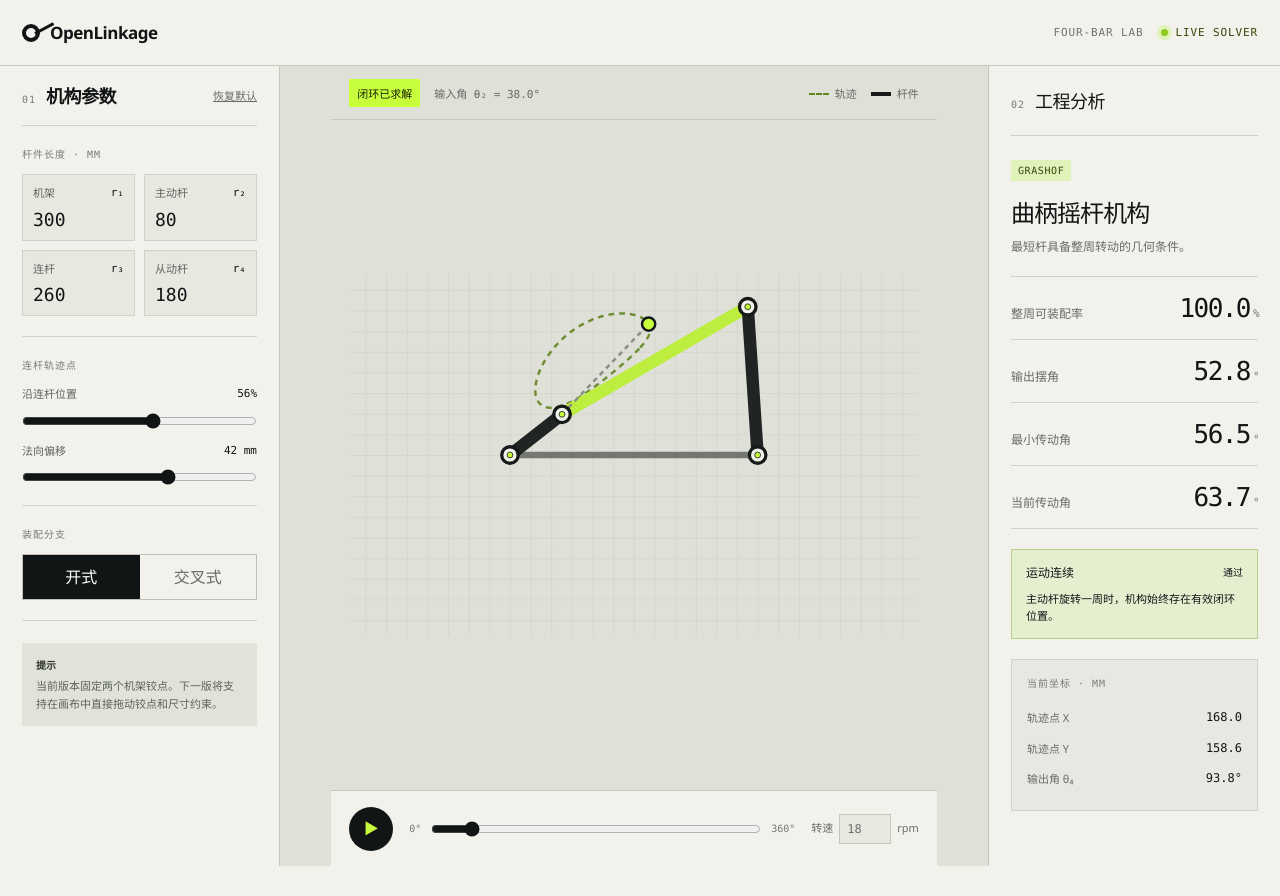
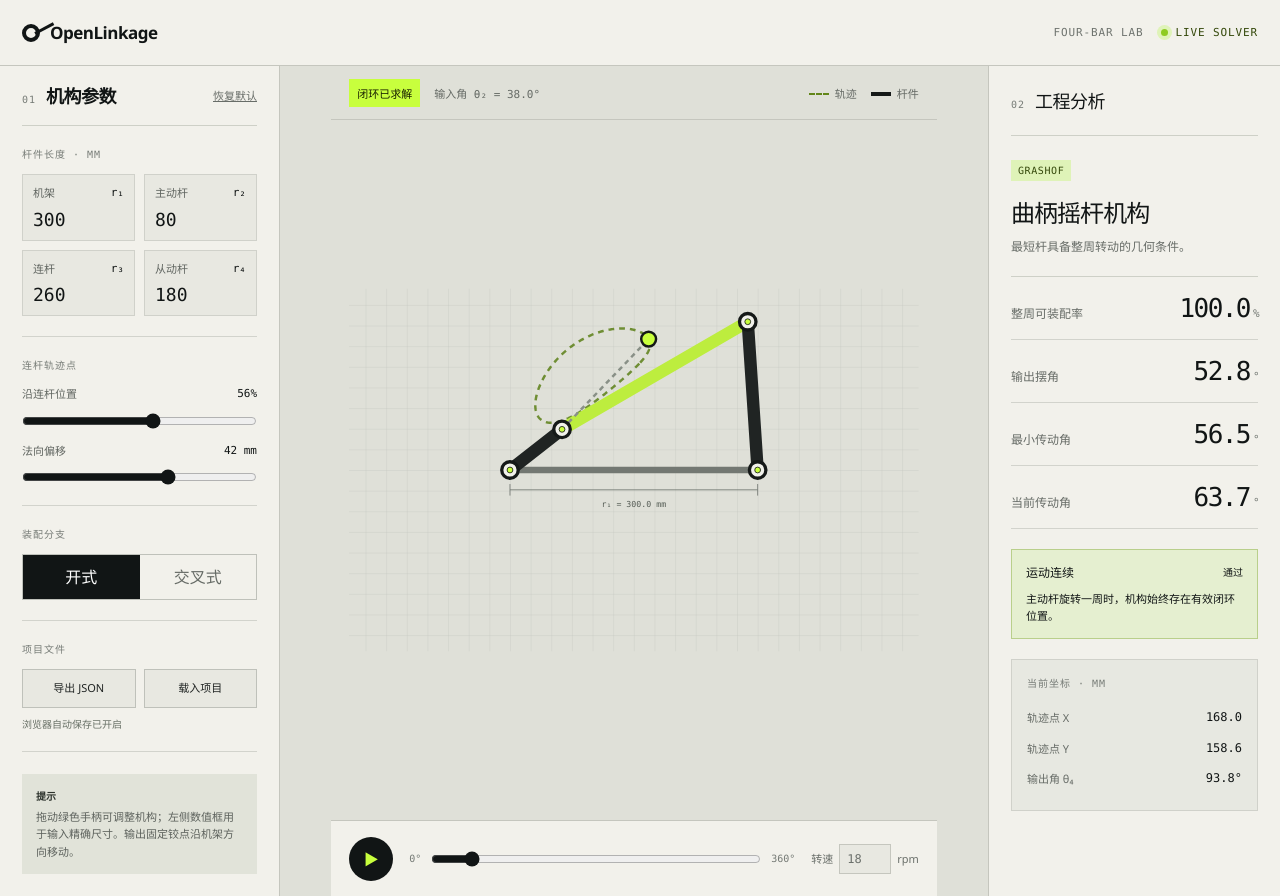
Before and after one commit to tutao0123/open-linkage, a Next.js app: page /lab in a window 1280 px wide. Before the commit the page ends 866 px from the top, so only its background shows below. Built offline with nearby package versions, Linux system fonts and the light colour scheme.

Commit message:
Add interactive editing and project files

```diff
--- /dev/null
+++ b/src/components/four-bar-editor.module.css
@@ -0,0 +1,58 @@
+.projectActions {
+  display: grid;
+  grid-template-columns: 1fr 1fr;
+  gap: 8px;
+}
+
+.projectActions button {
+  padding: 10px 8px;
+  border: 1px solid #bfc1ba;
+  background: #e8e8e1;
+  color: #202423;
+  font-size: 11px;
+  cursor: pointer;
+}
+
+.projectActions button:hover {
+  background: #dfe4d5;
+  border-color: #91978f;
+}
+
+.saveStatus {
+  margin: 9px 0 0;
+  color: #687066;
+  font-size: 10px;
+  line-height: 1.4;
+}
+
+.editableSvg {
+  touch-action: none;
+}
+
+.dimensions line {
+  stroke: #6f756f;
+  stroke-width: 1;
+}
+
+.dimensions text {
+  fill: #555c55;
+  font: 10px "Cascadia Mono", Consolas, monospace;
+}
+
+.dragHitArea {
+  fill: transparent;
+  stroke: none;
+}
+
+.draggableJoint {
+  cursor: grab;
+}
+
+.draggableJoint:active {
+  cursor: grabbing;
+}
+
+.draggableJoint:hover circle:first-child {
+  stroke: #679415;
+  stroke-width: 5;
+}
--- a/src/components/four-bar-lab.tsx
+++ b/src/components/four-bar-lab.tsx
@@ -1,6 +1,6 @@
 "use client";
 
-import { useEffect, useMemo, useState } from "react";
+import { useEffect, useMemo, useRef, useState, type PointerEvent as ReactPointerEvent } from "react";
 import Link from "next/link";
 import {
   analyzeMotion,
@@ -10,6 +10,7 @@ import {
   type FourBarParameters,
 } from "@/lib/four-bar";
 import styles from "./four-bar-lab.module.css";
+import editorStyles from "./four-bar-editor.module.css";
 
 const DEFAULT_PARAMETERS: FourBarParameters = {
   ground: 300,
@@ -18,6 +19,19 @@ const DEFAULT_PARAMETERS: FourBarParameters = {
   output: 180,
   couplerPointRatio: 0.56,
   couplerPointOffset: 42,
+};
+
+const STORAGE_KEY = "open-linkage:four-bar-project:v1";
+
+type DragTarget = "input" | "coupler" | "outputPivot" | "tracer";
+
+type FourBarProject = {
+  version: 1;
+  mechanismType: "four-bar";
+  parameters: FourBarParameters;
+  assemblyMode: AssemblyMode;
+  inputAngle: number;
+  speed: number;
 };
 
 const LINK_FIELDS: Array<{ key: keyof Pick<FourBarParameters, "ground" | "input" | "coupler" | "output">; label: string; code: string }> = [
@@ -32,11 +46,50 @@ function formatNumber(value: number | null, digits = 1) {
 }
 
 export function FourBarLab() {
+  const svgRef = useRef<SVGSVGElement>(null);
+  const fileInputRef = useRef<HTMLInputElement>(null);
   const [parameters, setParameters] = useState(DEFAULT_PARAMETERS);
   const [inputAngle, setInputAngle] = useState(38);
   const [assemblyMode, setAssemblyMode] = useState<AssemblyMode>("open");
   const [playing, setPlaying] = useState(false);
   const [speed, setSpeed] = useState(18);
+  const [dragTarget, setDragTarget] = useState<DragTarget | null>(null);
+  const [projectMessage, setProjectMessage] = useState("浏览器自动保存已开启");
+
+  useEffect(() => {
+    const saved = window.localStorage.getItem(STORAGE_KEY);
+    if (!saved) return;
+    const timer = window.setTimeout(() => {
+      try {
+        const project = JSON.parse(saved) as FourBarProject;
+        if (project.version === 1 && project.mechanismType === "four-bar") {
+          setParameters(project.parameters);
+          setAssemblyMode(project.assemblyMode);
+          setInputAngle(project.inputAngle);
+          setSpeed(project.speed);
+          setProjectMessage("已恢复上次编辑内容");
+        }
+      } catch {
+        setProjectMessage("自动保存数据损坏，已使用默认项目");
+      }
+    }, 0);
+    return () => window.clearTimeout(timer);
+  }, []);
+
+  useEffect(() => {
+    const project: FourBarProject = {
+      version: 1,
+      mechanismType: "four-bar",
+      parameters,
+      assemblyMode,
+      inputAngle,
+      speed,
+    };
+    const timer = window.setTimeout(() => {
+      window.localStorage.setItem(STORAGE_KEY, JSON.stringify(project));
+    }, 250);
+    return () => window.clearTimeout(timer);
+  }, [parameters, assemblyMode, inputAngle, speed]);
 
   useEffect(() => {
     if (!playing) return;
@@ -72,12 +125,114 @@ export function FourBarLab() {
     setParameters((current) => ({ ...current, [key]: value }));
   };
 
+  const getProject = (): FourBarProject => ({
+    version: 1,
+    mechanismType: "four-bar",
+    parameters,
+    assemblyMode,
+    inputAngle,
+    speed,
+  });
+
+  const applyProject = (project: FourBarProject) => {
+    const values = Object.values(project.parameters);
+    if (
+      project.version !== 1 ||
+      project.mechanismType !== "four-bar" ||
+      !values.every(Number.isFinite) ||
+      [project.parameters.ground, project.parameters.input, project.parameters.coupler, project.parameters.output].some((value) => value <= 0)
+    ) {
+      throw new Error("invalid project");
+    }
+    setPlaying(false);
+    setParameters(project.parameters);
+    setAssemblyMode(project.assemblyMode === "crossed" ? "crossed" : "open");
+    setInputAngle(Number.isFinite(project.inputAngle) ? project.inputAngle : 0);
+    setSpeed(Number.isFinite(project.speed) ? Math.max(1, project.speed) : 18);
+  };
+
+  const downloadProject = () => {
+    const blob = new Blob([JSON.stringify(getProject(), null, 2)], { type: "application/json" });
+    const url = URL.createObjectURL(blob);
+    const anchor = document.createElement("a");
+    anchor.href = url;
+    anchor.download = "open-linkage-four-bar.json";
+    anchor.click();
+    URL.revokeObjectURL(url);
+    setProjectMessage("项目 JSON 已导出");
+  };
+
+  const importProject = async (file: File) => {
+    try {
+      applyProject(JSON.parse(await file.text()) as FourBarProject);
+      setProjectMessage(`已载入 ${file.name}`);
+    } catch {
+      setProjectMessage("无法载入：这不是有效的四杆项目文件");
+    }
+  };
+
+  const pointerToMechanism = (event: ReactPointerEvent<SVGSVGElement>) => {
+    const svg = svgRef.current;
+    const matrix = svg?.getScreenCTM();
+    if (!svg || !matrix) return null;
+    const point = new DOMPoint(event.clientX, event.clientY).matrixTransform(matrix.inverse());
+    return { x: point.x, y: -point.y };
+  };
+
+  const startDrag = (target: DragTarget, event: ReactPointerEvent<SVGGElement | SVGCircleElement>) => {
+    event.preventDefault();
+    event.stopPropagation();
+    setPlaying(false);
+    setDragTarget(target);
+    svgRef.current?.setPointerCapture(event.pointerId);
+  };
+
+  const handlePointerMove = (event: ReactPointerEvent<SVGSVGElement>) => {
+    if (!dragTarget) return;
+    const point = pointerToMechanism(event);
+    if (!point) return;
+
+    if (dragTarget === "input") {
+      setParameters((current) => ({ ...current, input: Math.max(1, Math.hypot(point.x, point.y)) }));
+      setInputAngle(((Math.atan2(point.y, point.x) * 180) / Math.PI + 360) % 360);
+      return;
+    }
+    if (dragTarget === "outputPivot") {
+      setParameters((current) => ({ ...current, ground: Math.max(20, point.x) }));
+      return;
+    }
+    if (!position) return;
+    const currentPosition = position;
+    if (dragTarget === "coupler") {
+      setParameters((current) => ({
+        ...current,
+        coupler: Math.max(1, Math.hypot(point.x - currentPosition.inputJoint.x, point.y - currentPosition.inputJoint.y)),
+        output: Math.max(1, Math.hypot(point.x - current.ground, point.y)),
+      }));
+      return;
+    }
+
+    const linkX = currentPosition.couplerJoint.x - currentPosition.inputJoint.x;
+    const linkY = currentPosition.couplerJoint.y - currentPosition.inputJoint.y;
+    const lengthSquared = linkX * linkX + linkY * linkY;
+    const relativeX = point.x - currentPosition.inputJoint.x;
+    const relativeY = point.y - currentPosition.inputJoint.y;
+    const ratio = (relativeX * linkX + relativeY * linkY) / lengthSquared;
+    const offset = (relativeX * -linkY + relativeY * linkX) / Math.sqrt(lengthSquared);
+    setParameters((current) => ({
+      ...current,
+      couplerPointRatio: Math.min(1, Math.max(0, ratio)),
+      couplerPointOffset: Math.min(300, Math.max(-300, offset)),
+    }));
+  };
+
   const reset = () => {
     setPlaying(false);
     setParameters(DEFAULT_PARAMETERS);
     setInputAngle(38);
     setAssemblyMode("open");
     setSpeed(18);
+    setProjectMessage("已恢复默认项目");
   };
 
   return (
@@ -153,9 +308,29 @@ export function FourBarLab() {
             </div>
           </section>
 
+          <section className={styles.controlSection}>
+            <p className={styles.sectionLabel}>项目文件</p>
+            <div className={editorStyles.projectActions}>
+              <button type="button" onClick={downloadProject}>导出 JSON</button>
+              <button type="button" onClick={() => fileInputRef.current?.click()}>载入项目</button>
+              <input
+                ref={fileInputRef}
+                type="file"
+                accept="application/json,.json"
+                hidden
+                onChange={(event) => {
+                  const file = event.target.files?.[0];
+                  if (file) void importProject(file);
+                  event.target.value = "";
+                }}
+              />
+            </div>
+            <p className={editorStyles.saveStatus}>{projectMessage}</p>
+          </section>
+
           <div className={styles.note}>
             <span>提示</span>
-            当前版本固定两个机架铰点。下一版将支持在画布中直接拖动铰点和尺寸约束。
+            拖动绿色手柄可调整机构；左侧数值框用于输入精确尺寸。输出固定铰点沿机架方向移动。
           </div>
         </aside>
 
@@ -172,7 +347,16 @@ export function FourBarLab() {
           </div>
 
           <div className={styles.canvas}>
-            <svg viewBox={viewBox} role="img" aria-label="四杆机构运动学画布">
+            <svg
+              ref={svgRef}
+              className={editorStyles.editableSvg}
+              viewBox={viewBox}
+              role="img"
+              aria-label="四杆机构运动学画布"
+              onPointerMove={handlePointerMove}
+              onPointerUp={() => setDragTarget(null)}
+              onPointerCancel={() => setDragTarget(null)}
+            >
               <defs>
                 <pattern id="grid" width="25" height="25" patternUnits="userSpaceOnUse">
                   <path d="M 25 0 L 0 0 0 25" className={styles.gridLine} />
@@ -180,6 +364,12 @@ export function FourBarLab() {
               </defs>
               <rect x={-horizontalPadding} y={-verticalExtent} width={parameters.ground + horizontalPadding * 2} height={verticalExtent * 2} fill="url(#grid)" />
               <line x1="0" y1="0" x2={parameters.ground} y2="0" className={styles.groundLink} />
+              <g className={editorStyles.dimensions} aria-hidden="true">
+                <line x1="0" y1="24" x2={parameters.ground} y2="24" />
+                <line x1="0" y1="17" x2="0" y2="31" />
+                <line x1={parameters.ground} y1="17" x2={parameters.ground} y2="31" />
+                <text x={parameters.ground / 2} y="45" textAnchor="middle">r₁ = {parameters.ground.toFixed(1)} mm</text>
+              </g>
               {analysis.trailPath && <path d={analysis.trailPath} className={styles.trail} />}
               {position ? (
                 <>
@@ -188,17 +378,28 @@ export function FourBarLab() {
                   <line x1={position.couplerJoint.x} y1={-position.couplerJoint.y} x2={parameters.ground} y2="0" className={`${styles.link} ${styles.outputLink}`} />
                   <line x1={position.inputJoint.x} y1={-position.inputJoint.y} x2={position.couplerPoint.x} y2={-position.couplerPoint.y} className={styles.tracerArm} />
                   {[
-                    { id: "o2", x: 0, y: 0 },
-                    { id: "a", x: position.inputJoint.x, y: -position.inputJoint.y },
-                    { id: "b", x: position.couplerJoint.x, y: -position.couplerJoint.y },
-                    { id: "o4", x: parameters.ground, y: 0 },
+                    { id: "o2", x: 0, y: 0, target: null },
+                    { id: "a", x: position.inputJoint.x, y: -position.inputJoint.y, target: "input" as const },
+                    { id: "b", x: position.couplerJoint.x, y: -position.couplerJoint.y, target: "coupler" as const },
+                    { id: "o4", x: parameters.ground, y: 0, target: "outputPivot" as const },
                   ].map((joint) => (
-                    <g key={joint.id}>
+                    <g
+                      key={joint.id}
+                      className={joint.target ? editorStyles.draggableJoint : undefined}
+                      onPointerDown={joint.target ? (event) => startDrag(joint.target, event) : undefined}
+                    >
                       <circle cx={joint.x} cy={joint.y} r="10" className={styles.jointOuter} />
                       <circle cx={joint.x} cy={joint.y} r="3.5" className={styles.jointInner} />
+                      {joint.target && <circle cx={joint.x} cy={joint.y} r="18" className={editorStyles.dragHitArea} />}
                     </g>
                   ))}
-                  <circle cx={position.couplerPoint.x} cy={-position.couplerPoint.y} r="8" className={styles.tracerPoint} />
+                  <circle
+                    cx={position.couplerPoint.x}
+                    cy={-position.couplerPoint.y}
+                    r="9"
+                    className={`${styles.tracerPoint} ${editorStyles.draggableJoint}`}
+                    onPointerDown={(event) => startDrag("tracer", event)}
+                  />
                 </>
               ) : (
                 <text x={parameters.ground / 2} y="-20" textAnchor="middle" className={styles.invalidText}>该输入角下无法闭合装配</text>
```
Also changed, not shown: 1 other file (tests, documents, lock files or other folders).
